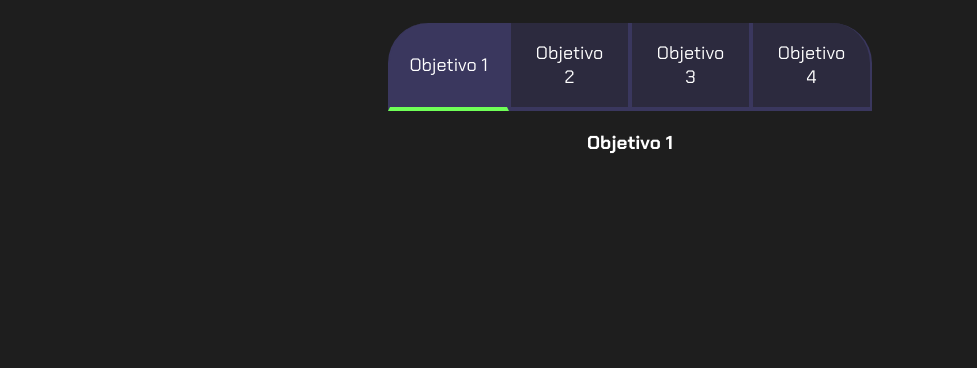
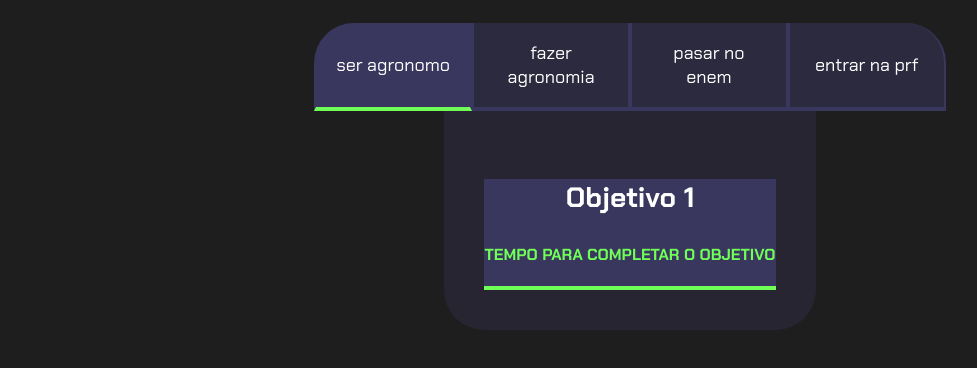
Before and after one commit to cauafeijao/cauafeijao, a plain HTML site: page index.html in a window 1280 px wide. Shown: the part 80-448 px from the top of the page, without its empty margins (10-987 px from the left). Drawn offline with Linux system fonts and the light colour scheme.

Commit message:
Add files via upload

```diff
--- a/index.html
+++ b/index.html
@@ -11,17 +11,33 @@
 <body>
     <section class="conteudo-principal">
         <h2 class="titulo-principal">Meus objetivos do ano<span>_</span></h2>
+        </div class="conteudo">
         <div class="botoes">
-            <button class="botao ativo">Objetivo 1</button>
-            <button class="botao">Objetivo 2</button>
-            <button class="botao">Objetivo 3</button>
-            <button class="botao">Objetivo 4</button>
+            <button class="botao ativo">ser agronomo</button>
+            <button class="botao">fazer agronomia</button>
+            <button class="botao">pasar no enem</button>
+            <button class="botao">entrar na prf</button>
         </div>
-       <div class="abas-texto">
-        <div class="aba-conteudo">
-       <h3 class="aba-conteudo-titulo-principal">Objetivo 1 </h3>
-       </div>
-            <script src="main.js"></script>
+        <div class="abas-texto">
+            <div class="aba-conteudo ativo">
+                <h3 class="aba-conteudo-titulo-principal">Objetivo 1</h3>
+                <h4 class="aba-conteudo-titulo-secundario">Tempo para completar o objetivo</h4>
+            </div>
+            <div class="aba-conteudo">
+                <h3 class="aba-conteudo-titulo-principal">Objetivo 2</h3>
+                <h4 class="aba-conteudo-titulo-secundario">Tempo para completar o objetivo</h4>
+            </div>
+            <div class="aba-conteudo">
+                <h3 class="aba-conteudo-titulo-principal">Objetivo 3</h3>
+                <h4 class="aba-conteudo-titulo-secundario">Tempo para completar o objetivo</h4>
+            </div>
+            <div class="aba-conteudo">
+                <h3 class="aba-conteudo-titulo-principal">Objetivo 4</h3>
+                <h4 class="aba-conteudo-titulo-secundario">Tempo para completar o objetivo</h4>
+            </div>
+        </div>
+        </div>
+        <script src="main.js"></script>
     </section>
 </body>
 </html>
--- a/main.js
+++ b/main.js
@@ -2,10 +2,9 @@ const botoes = document.querySelectorAll(".botao");
 
 for (let i=0; i<botoes.length;i++){
     botoes[i].onclick=function(){
+        for(j=0;j<botoes.length;j++){
+            botoes[j].classList.remove("ativo");
+        }
         botoes[i].classList.add("ativo");
-   for (j=0;j<botoes.length;j++){
-    botoes[j].classList.remove("ativo");
-   }
-   botoes[i].classList
     }
 }
--- a/style.css
+++ b/style.css
@@ -60,3 +60,27 @@ body{
     background-color: var(--botao-ativo);
     border-bottom: 4px solid var(--verde);
 }
+.abas-texto{
+    background-color: var(--texto-fundo);
+    padding: 40px;
+    border-radius: 0 0 40px 40px;
+}
+.botao.ativo{
+    background-color: var(--botao-ativo);
+    border-bottom: 4px solid var(--verde);
+}
+.aba-conteudo.ativo{
+    display: block;
+}
+.aba-conteudo{
+    display: none;
+}
+.aba-conteudo-titulo-principal{
+    font-size: 28px;
+    text-align: center;
+}
+.aba-conteudo-titulo-secundario{
+    text-align: center;
+    color: var(--verde);
+    text-transform: uppercase;
+}
```
